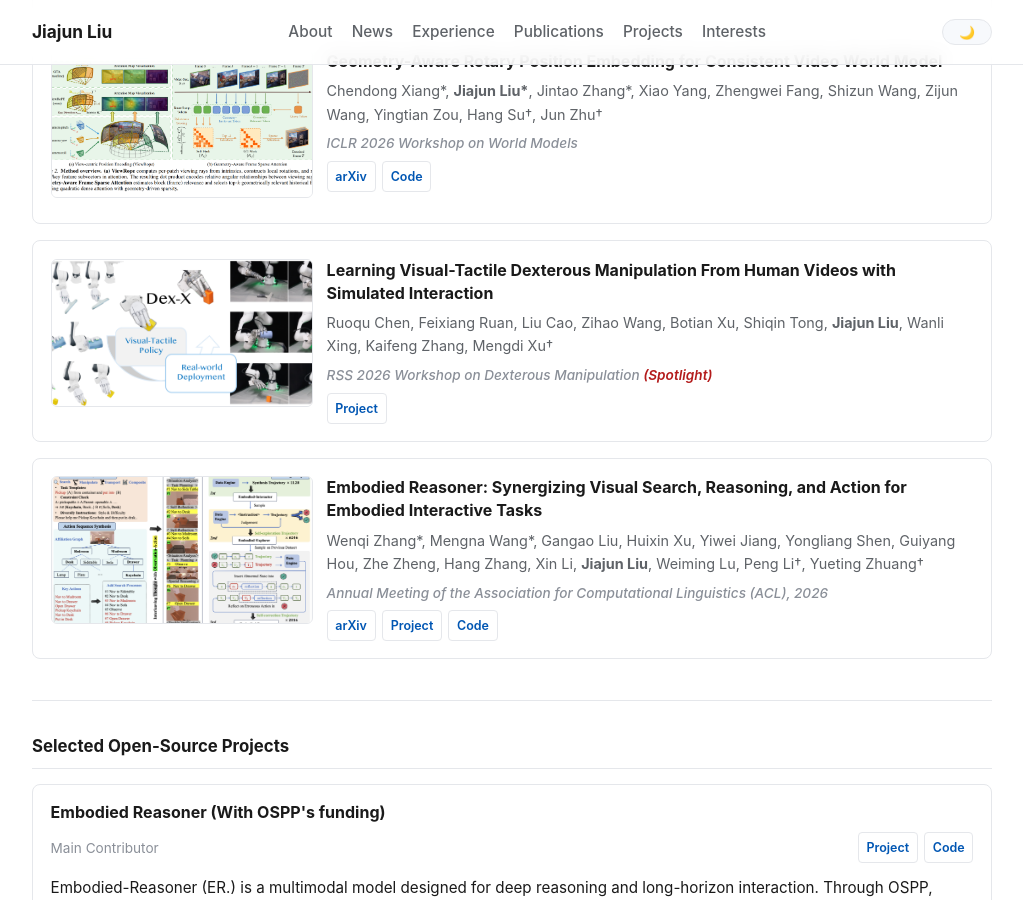
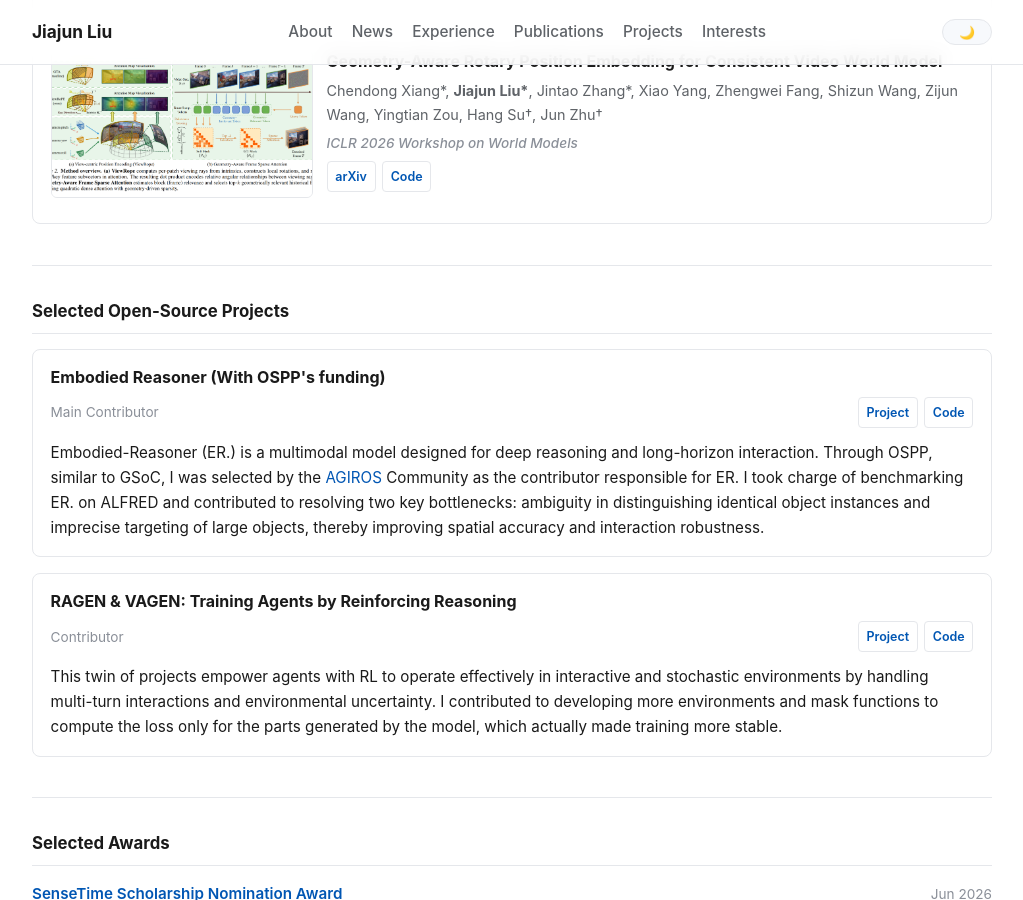
Before and after one commit to jedward225/jedward225.github.io, a Jekyll site: the page built from index.md, in a window 1280 px wide and 900 px high, scrolled down 1690 px. Shown: the whole window, without its empty margins (128-1151 px from the left). Built offline with Jekyll 4.4.1, drawn with Linux system fonts in a browser that asks for light colours.

Commit message:
update index.md

```diff
--- a/index.md
+++ b/index.md
@@ -208,7 +208,7 @@ layout: default
       </div>
     </div>
 
-    <div class="publication-item" data-selected="true">
+    <div class="publication-item" data-selected="false">
       <div class="publication-image">
         <img src="/assets/img/dexx.png" alt="DeXx">
       </div>
@@ -228,7 +228,7 @@ layout: default
       </div>
     </div>
 
-    <div class="publication-item" data-selected="true">
+    <div class="publication-item" data-selected="false">
       <div class="publication-image">
         <img src="/assets/img/embodied-reasoner.png" alt="Embodied Reasoner">
       </div>
```
